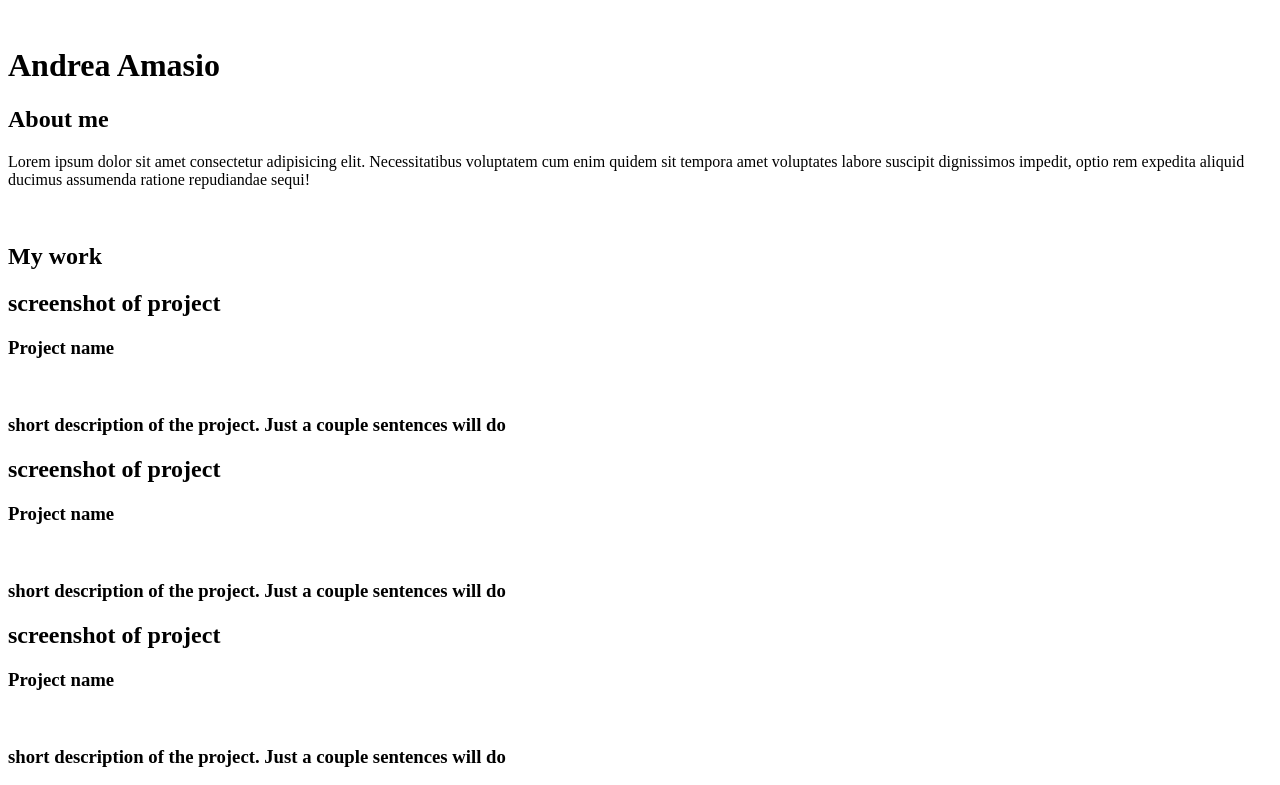
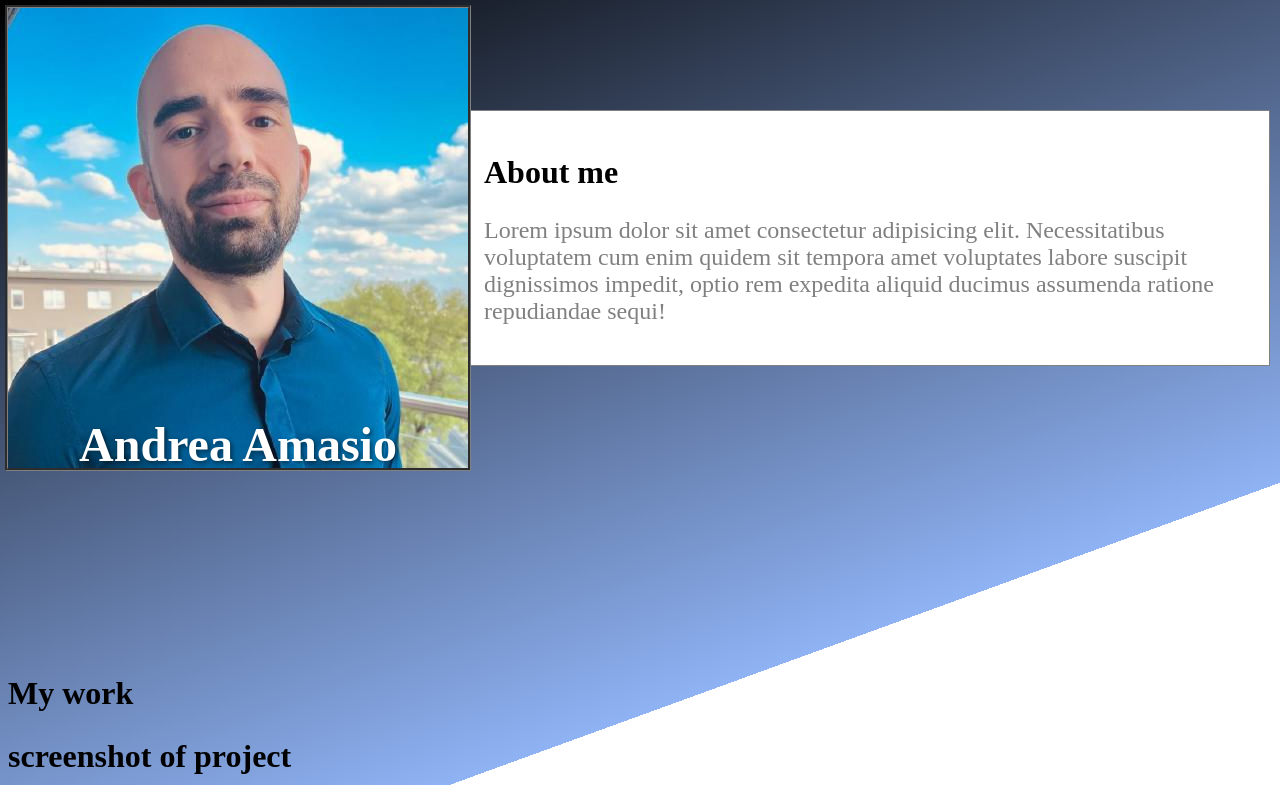
Before and after one commit to andreaamasio/Project_Homepage, a plain HTML site: page index.html in a window 1280 px wide. Shown: the top 785 px of the page. Drawn offline with Linux system fonts and the light colour scheme.

Commit message:
added style to top section add icons and font families to top section

```diff
--- a/index.html
+++ b/index.html
@@ -8,18 +8,25 @@
   </head>
   <body>
     <header>
-      <picture>
-        <img src="" alt="" />
-      </picture>
-      <h1>Andrea Amasio</h1>
       <section class="intro">
-        <h2>About me</h2>
-        <p>
-          Lorem ipsum dolor sit amet consectetur adipisicing elit.
-          Necessitatibus voluptatem cum enim quidem sit tempora amet voluptates
-          labore suscipit dignissimos impedit, optio rem expedita aliquid
-          ducimus assumenda ratione repudiandae sequi!
-        </p>
+        <div class="image-name">
+          <picture>
+            <img
+              src="/assets/me-460.jpeg"
+              alt="myself, 30yo man bald with black beard"
+            />
+          </picture>
+          <h1 class="name">Andrea Amasio</h1>
+        </div>
+        <div class="hero">
+          <h2>About me</h2>
+          <p>
+            Lorem ipsum dolor sit amet consectetur adipisicing elit.
+            Necessitatibus voluptatem cum enim quidem sit tempora amet
+            voluptates labore suscipit dignissimos impedit, optio rem expedita
+            aliquid ducimus assumenda ratione repudiandae sequi!
+          </p>
+        </div>
         <div class="contacts-icons">
           <img src="" alt="" class="github" />
           <img src="" alt="" class="linkedin" />
@@ -112,7 +119,10 @@
         </div>
       </div>
       <picture>
-        <img src="" alt="" />
+        <img
+          src="assets/laureato-cropped.jpg"
+          alt="myself smiling in front of a building"
+        />
       </picture>
     </footer>
   </body>
--- a/style.css
+++ b/style.css
@@ -0,0 +1,52 @@
+header {
+  min-height: 80vh;
+  color: white;
+}
+body {
+  background-image: linear-gradient(
+    160deg,
+    black 0%,
+    rgb(61, 122, 236, 0.575) 30%,
+    white 30%,
+    white 100%
+  );
+}
+
+.intro {
+  color: black;
+  display: flex;
+  align-items: center;
+}
+.image-name {
+  max-width: 460px;
+  max-height: 460px;
+  height: auto;
+  outline: 3px groove grey;
+  z-index: 1;
+  color: white;
+  text-shadow: 2px 2px 4px rgba(0, 0, 0, 0.5);
+}
+.hero {
+  background-color: white;
+
+  padding: 1rem;
+  outline: 1px groove grey;
+}
+h2 {
+  font-size: 2rem;
+}
+.hero > p {
+  font-size: 1.5rem;
+  color: gray;
+}
+.name {
+  font-size: 3rem;
+  margin: 0;
+  transform: translate(0, -100%);
+  text-align: center;
+}
+footer {
+  background-color: (61, 122, 236, 0.575);
+  color: white;
+  font-size: 1.5rem;
+}
```
Also changed, not shown: assets/laureato-cropped.jpg (added), assets/laureato.jpg (added), assets/me-460.jpeg (added).
